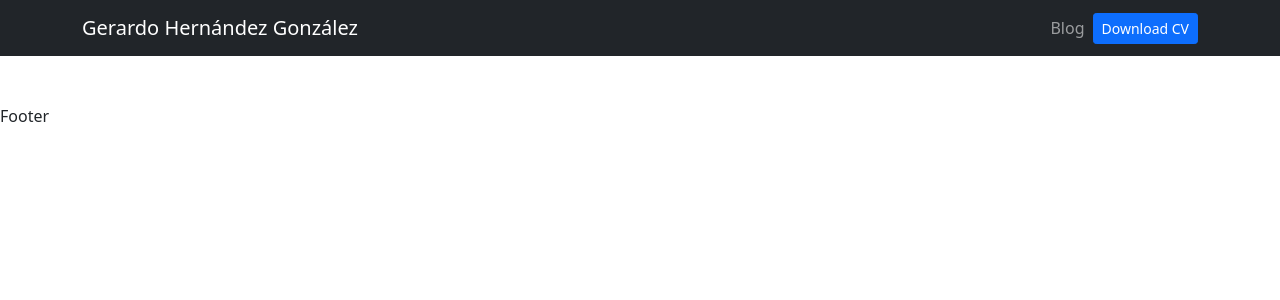
After one commit to GeraGHG/dj-blog, a Django app: template portfolio/templates/layout.html in a window 1280 px wide. The commit adds this page. Shown: the top 300 px of the page. Run offline with Django 5.2, Linux system fonts and the light colour scheme; the template is opened without the code that fills it, so the values that code supplies are empty.

Commit message:
create layouts and styles with bootstrap

```diff
--- a/blog/templates/post_details.html
+++ b/blog/templates/post_details.html
@@ -1,3 +1,6 @@
+{% extends 'layout.html' %}
+
+{% block content %}
 <h1>Post details</h1>
 <ul>
     <li><h2>{{ post.title }}</h2></li>
@@ -5,3 +8,4 @@
     <p>{{ post.description|safe }}</p>
     <img src="{{ post.image.url }}" alt='Image {{ post.title }}'>
 </ul>
+{% endblock %}
--- a/blog/templates/posts.html
+++ b/blog/templates/posts.html
@@ -1,3 +1,7 @@
+{% extends 'layout.html' %}
+
+{% block content %}
+
 <h1>Posts</h1>
 {% for post in posts %}
 <ul>
@@ -9,3 +13,5 @@
     <a href="{% url "blog:post_details" post.id %}">{{ post.title }}</a>
 </ul>
 {% endfor %}
+
+{% endblock %}
--- a/portfolio/templates/home.html
+++ b/portfolio/templates/home.html
@@ -1,3 +1,6 @@
+{% extends "layout.html" %}
+
+{% block content %}
 <h1>Home</h1>
 <ul>
 {% for project in projects %}
@@ -9,3 +12,4 @@
     {% endif %}
 {% endfor %}
 </ul>
+{% endblock %}
--- /dev/null
+++ b/portfolio/templates/layout.html
@@ -0,0 +1,20 @@
+<!DOCTYPE html>
+<html lang="en">
+<head>
+    <meta charset="UTF-8">
+    <meta name="viewport" content="width=device-width, initial-scale=1.0">
+    <title>Portfolio</title>
+    <link href="https://cdn.jsdelivr.net/npm/bootstrap@5.0.2/dist/css/bootstrap.min.css" rel="stylesheet" integrity="sha384-EVSTQN3/azprG1Anm3QDgpJLIm9Nao0Yz1ztcQTwFspd3yD65VohhpuuCOmLASjC" crossorigin="anonymous">
+</head>
+<body>
+    {% include 'partials/navbar.html' %}
+
+    <div class="container p-4">
+        {% block content %}
+        {% endblock %}
+    </div>
+
+    <footer>Footer</footer>
+
+</body>
+</html>
--- /dev/null
+++ b/portfolio/templates/partials/navbar.html
@@ -0,0 +1,18 @@
+<nav class="navbar navbar-expand-lg navbar-dark bg-dark">
+  <div class="container">
+    <a class="navbar-brand" href="/">Gerardo Hernández González</a>
+    <button class="navbar-toggler" type="button" data-bs-toggle="collapse" data-bs-target="#navbarNav" aria-controls="navbarNav" aria-expanded="false" aria-label="Toggle navigation">
+      <span class="navbar-toggler-icon"></span>
+    </button>
+    <div class="collapse navbar-collapse" id="navbarNav">
+      <ul class="navbar-nav ms-auto">
+        <li class="nav-item">
+          <a class="nav-link" href="{% url "blog:posts" %}">Blog</a>
+        </li>
+        <li class="nav-item d-flex align-items-center">
+          <a class="btn btn-primary btn-sm" href="#">Download CV</a>
+        </li>
+      </ul>
+    </div>
+  </div>
+</nav>
```
